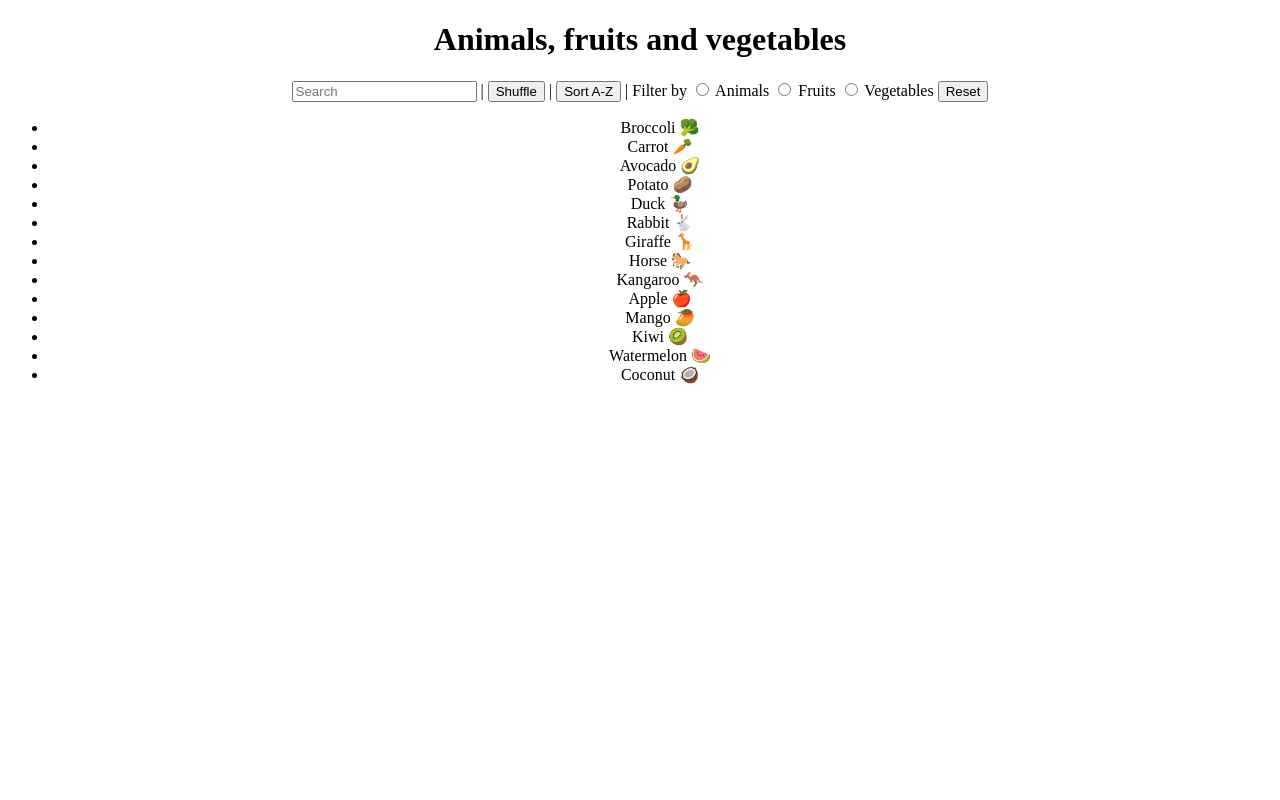
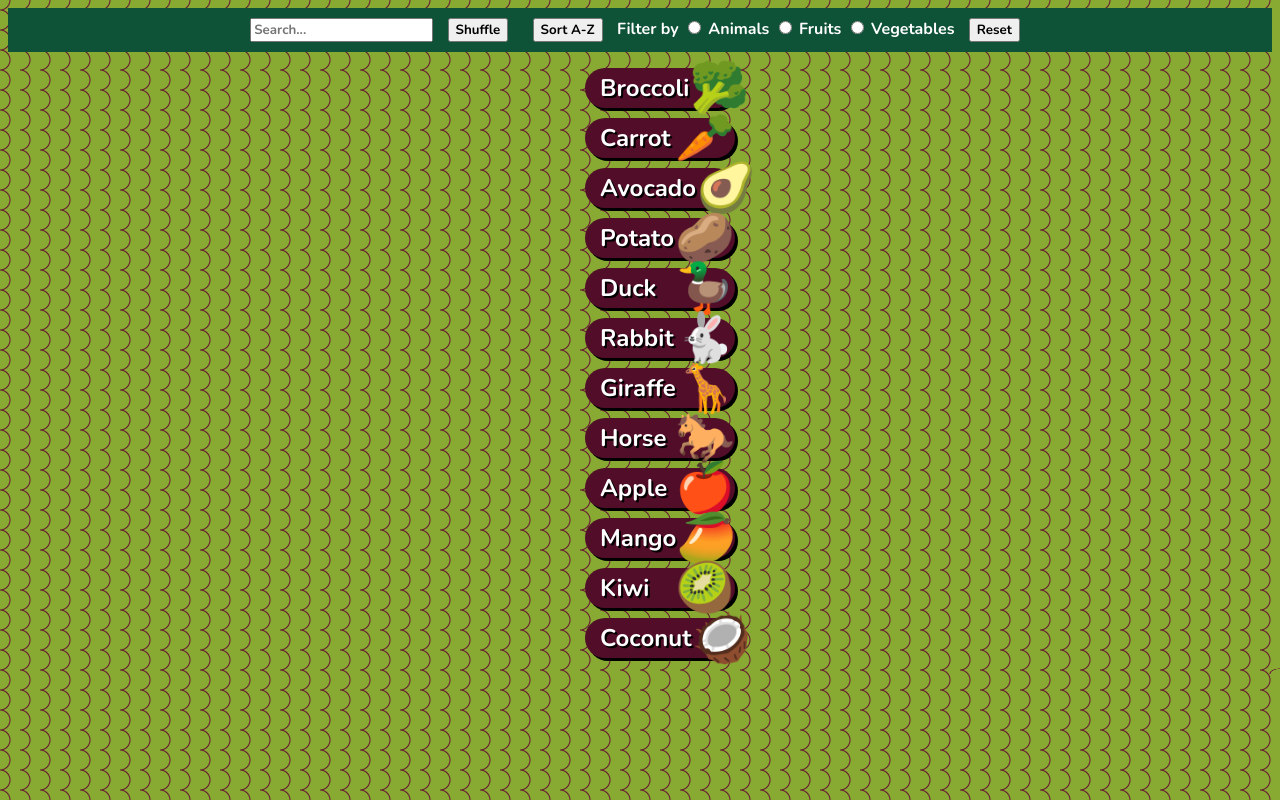
Before and after one commit to simonewebdesign/list-transition-transform-translate, a plain HTML site: page index.html in a window 1280 px wide. Drawn offline with nearby package versions, Linux system fonts and the light colour scheme.

Commit message:
Make it pretty

```diff
--- a/index.html
+++ b/index.html
@@ -4,19 +4,68 @@
     <meta charset="UTF-8">
     <meta name="viewport" content="width=device-width, initial-scale=1.0">
     <title>Animals, fruits and vegetables</title>
+    <link rel="preconnect" href="https://fonts.gstatic.com">
+    <link href="https://fonts.googleapis.com/css2?family=Nunito:wght@700&display=swap" rel="stylesheet">
     <style>
         body {
             text-align: center;
+            font-family: "Nunito", "Helvetica Neue", Helvetica, sans-serif;
+
+            /* by Logan McBroom - http://projects.verou.me/css3patterns/#microbial-mat */
+            background: radial-gradient(circle at 0% 50%, rgba(96, 16, 48, 0) 9px, rgb(102, 17, 51) 10px, rgba(96, 16, 48, 0) 11px) 0px 10px / 20px 20px, radial-gradient(at 100% 100%, rgba(96, 16, 48, 0) 9px, rgb(102, 17, 51) 10px, rgba(96, 16, 48, 0) 11px), rgb(136, 170, 51); --darkreader-inline-bgimage:radial-gradient(circle at 0% 50%, rgba(77, 13, 38, 0) 9px, #520e29 10px, rgba(77, 13, 38, 0) 11px), radial-gradient(at 100% 100%, rgba(77, 13, 38, 0) 9px, #520e29 10px, rgba(77, 13, 38, 0) 11px), initial; --darkreader-inline-bgcolor:#6d8829;
+            color: white;
+        }
+
+        form {
+            background: #0E5237;;
+        }
+
+        button {
+            margin: 10px;
+        }
+
+        button, input {
+            font-family: inherit
+        }
+
+        ul {
+            list-style: none;
+        }
+
+        li {
+            height: 40px;
+            background: #520e29;
+            border-radius: 25px;
+            width: 135px;
+            line-height: 40px;
+            padding-left: 15px;
+            box-shadow: 3px 3px black;
+            transform: translateY(0);
+            font-size: 1.5rem;
+            margin: auto;
+            display: flex;
+        }
+
+        li + li {
+           margin-top: 10px;
+        }
+
+        span:first-child {
+            text-shadow: 2px 2px 0 black;
+        }
+
+        span + span {
+            font-size: 3rem;
+            margin-left: auto;
+            text-shadow: none;
         }
     </style>
 </head>
 <body>
-    <h1>Animals, fruits and vegetables</h1>
-
     <form>
-        <input type="search" placeholder="Search"> |
-        <button>Shuffle</button> |
-        <button>Sort A-Z</button> |
+        <input type="search" placeholder="Search...">
+        <button>Shuffle</button>
+        <button>Sort A-Z</button>
         Filter by
             <input type="radio" name="filter" value="animals"> Animals
             <input type="radio" name="filter" value="fruits"> Fruits
@@ -25,20 +74,18 @@
     </form>
 
     <ul>
-        <li data-type="vegetable">Broccoli 🥦</li>
-        <li data-type="vegetable">Carrot 🥕</li>
-        <li data-type="vegetable">Avocado 🥑</li>
-        <li data-type="vegetable">Potato 🥔</li>
-        <li data-type="animal">Duck 🦆</li>
-        <li data-type="animal">Rabbit 🐇</li>
-        <li data-type="animal">Giraffe 🦒</li>
-        <li data-type="animal">Horse 🐎</li>
-        <li data-type="animal">Kangaroo 🦘</li>
-        <li data-type="fruit">Apple 🍎</li>
-        <li data-type="fruit">Mango 🥭</li>
-        <li data-type="fruit">Kiwi 🥝</li>
-        <li data-type="fruit">Watermelon 🍉</li>
-        <li data-type="fruit">Coconut 🥥</li>
+        <li data-type="vegetable"><span>Broccoli</span><span>🥦</span></li>
+        <li data-type="vegetable"><span>Carrot</span><span>🥕</span></li>
+        <li data-type="vegetable"><span>Avocado</span><span>🥑</span></li>
+        <li data-type="vegetable"><span>Potato</span><span>🥔</span></li>
+        <li data-type="animal"><span>Duck</span><span>🦆</span></li>
+        <li data-type="animal"><span>Rabbit</span><span>🐇</span></li>
+        <li data-type="animal"><span>Giraffe</span><span>🦒</span></li>
+        <li data-type="animal"><span>Horse</span><span>🐎</span></li>
+        <li data-type="fruit"><span>Apple</span><span>🍎</span></li>
+        <li data-type="fruit"><span>Mango</span><span>🥭</span></li>
+        <li data-type="fruit"><span>Kiwi</span><span>🥝</span></li>
+        <li data-type="fruit"><span>Coconut</span><span>🥥</span></li>
     </ul>
 </body>
 </html>
```
